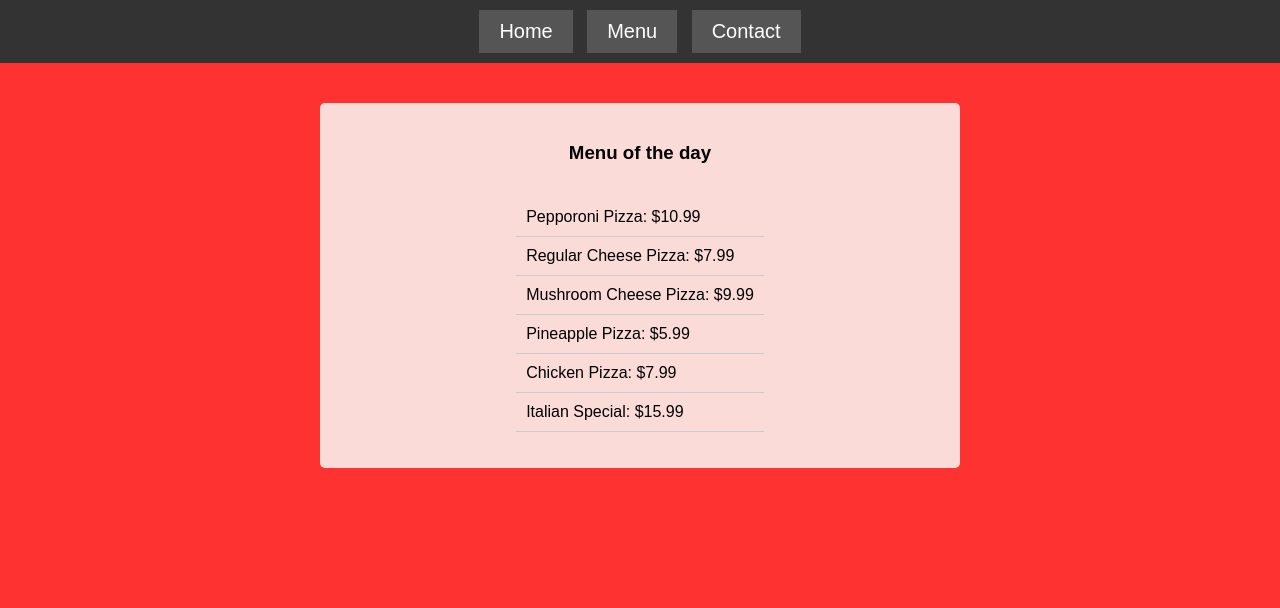
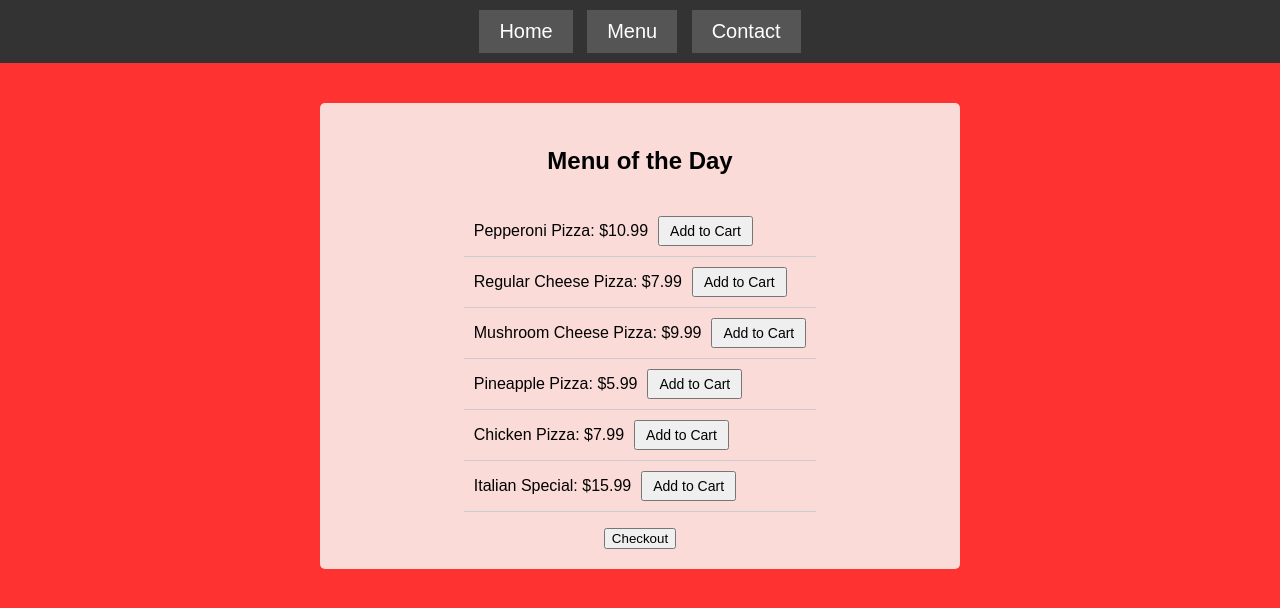
Before and after one commit to wahabahmed25/restaurant-project, a website with bundled scripts: page src/index.html in a window 1280 px wide. Both pictures are taken after a click on the button "Menu". Built offline with nearby package versions, Linux system fonts and the light colour scheme.

Commit message:
Edited js files to implement checkout feature

```diff
--- a/src/home.js
+++ b/src/home.js
@@ -1,3 +1,5 @@
+import loadMenu from "./menu";
+
 // loadHome.js
 export default function loadHome() {
     const home = document.createElement('div');
@@ -17,7 +19,8 @@ export default function loadHome() {
     orderButton.textContent = "Order Now";
     orderButton.classList.add('order-button');
     orderButton.addEventListener('click', () => {
-        alert("Order page coming soon!");
+        home.textContent = ''
+        content.appendChild(loadMenu());
     });
     home.appendChild(orderButton);
 
--- a/src/index.js
+++ b/src/index.js
@@ -24,6 +24,7 @@ document.addEventListener("DOMContentLoaded", () => {
         });
     }
 
+
     // Contact page button
     if (contactButton) {
         contactButton.addEventListener('click', () => {
--- a/src/menu.js
+++ b/src/menu.js
@@ -3,29 +3,100 @@ export default function loadMenu() {
     const menu = document.createElement('div');
     const titleMenu = document.createElement("h3");
     const listContainer = document.createElement("ul");
+    const cartContainer = document.createElement('div');
+    const totalContainer = document.createElement('div');
+    const checkOut = document.createElement('button');
 
 
+    let cart = [];
+    let total = 0;
+
     menu.classList.add("menu");
-    titleMenu.classList.add("menu.title");
-    listContainer.classList.add('menu-list')
-    titleMenu.textContent = "Menu of the day";
+    titleMenu.classList.add("menu-title");
+    listContainer.classList.add('menu-list');
+    cartContainer.classList.add('cart-container');
+    totalContainer.classList.add('total-container');
+    checkOut.classList.add('checkout-button')
+
+    titleMenu.textContent = "Menu of the Day";
+    checkOut.textContent = "Checkout";
+    checkOut.addEventListener('click',() =>{
+        alert('ordering now, please wait!');
+        cartContainer.textContent = '';
+        totalContainer.textContent = '';
+        total = 0;
+        cart = [];
+    })
+
 
     const items = [
-        "Pepporoni Pizza: $10.99",
-        "Regular Cheese Pizza: $7.99",
-        "Mushroom Cheese Pizza: $9.99",
-        "Pineapple Pizza: $5.99",
-        "Chicken Pizza: $7.99",
-        "Italian Special: $15.99"
+        { name: "Pepperoni Pizza", price: 10.99},
+        { name: "Regular Cheese Pizza", price: 7.99 },
+        { name: "Mushroom Cheese Pizza", price: 9.99 },
+        { name: "Pineapple Pizza", price: 5.99 },
+        { name: "Chicken Pizza", price: 7.99 },
+        { name: "Italian Special", price: 15.99 }
     ];
 
-    items.forEach(itemText =>{
-        const itemlist = document.createElement('li');
-        itemlist.textContent = itemText;
-        listContainer.appendChild(itemlist);
-    })
+    items.forEach(item => {
+        const itemElement = document.createElement('li');
+        const addButton = document.createElement('button');
+
+
+        itemElement.textContent = `${item.name}: $${item.price.toFixed(2)}`;
+        addButton.textContent = "Add to Cart";
+
+
+        addButton.addEventListener('click', () => {
+            console.log(`Adding ${item.name} to cart`); // Log for debugging
+            addToCart(item);
+            updateCartDisplay();
+        });
+
+        itemElement.appendChild(addButton);  // Attach the add button to the item
+        listContainer.appendChild(itemElement);
+    });
+
+    function addToCart(item) {
+        cart.push(item);
+        total += item.price;
+        console.log(cart); // Log the cart content for debugging
+    }
+
+    function updateCartDisplay() {
+        cartContainer.innerHTML = ''; // Clear previous cart items
+
+        cart.forEach((item, index) => {
+
+            const cartItem = document.createElement('div');
+            const removeButton = document.createElement('button');
+
+            cartItem.textContent = `${item.name}: $${item.price.toFixed(2)}`;
+            removeButton.textContent = "Remove";
+
+            removeButton.addEventListener('click', () => {
+                console.log(`Removing ${item.name} from cart`); // Log for debugging
+                removeFromCart(index);
+                updateCartDisplay();
+            });
+
+            cartItem.appendChild(removeButton);
+            cartContainer.appendChild(cartItem);
+        });
+
+        totalContainer.textContent = `Total: $${total.toFixed(2)}`;
+    }
+
+    function removeFromCart(index) {
+        total -= cart[index].price;
+        cart.splice(index, 1);
+    }
+
     menu.appendChild(titleMenu);
     menu.appendChild(listContainer);
+    menu.appendChild(cartContainer);
+    menu.appendChild(totalContainer);
+    menu.appendChild(checkOut);
 
     return menu;
 }
--- a/src/styles.css
+++ b/src/styles.css
@@ -130,3 +130,15 @@ nav button:hover {
 .order-button:hover {
     background-color: #c0392b;
 }
+
+
+.menu-list button {
+    margin-left: 10px;
+    padding: 5px 10px;
+    font-size: 14px;
+    cursor: pointer;
+}
+
+.cart-container div {
+    margin-top: 5px;
+}
```
